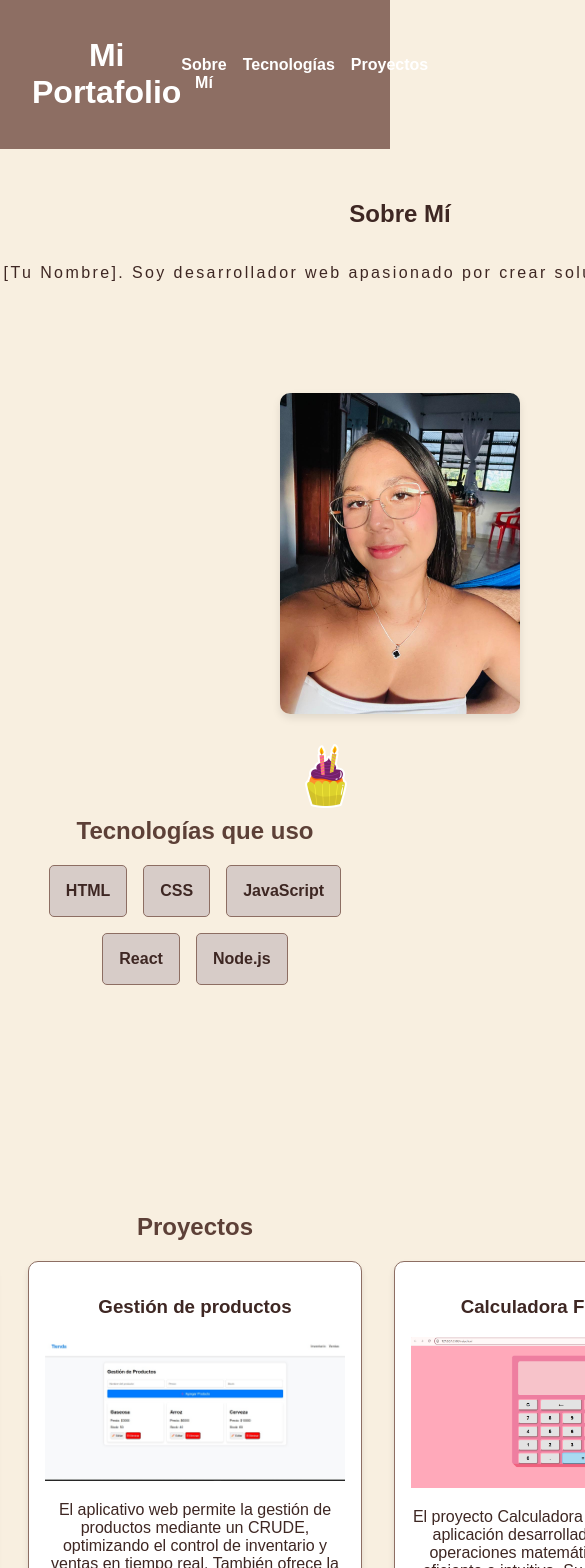
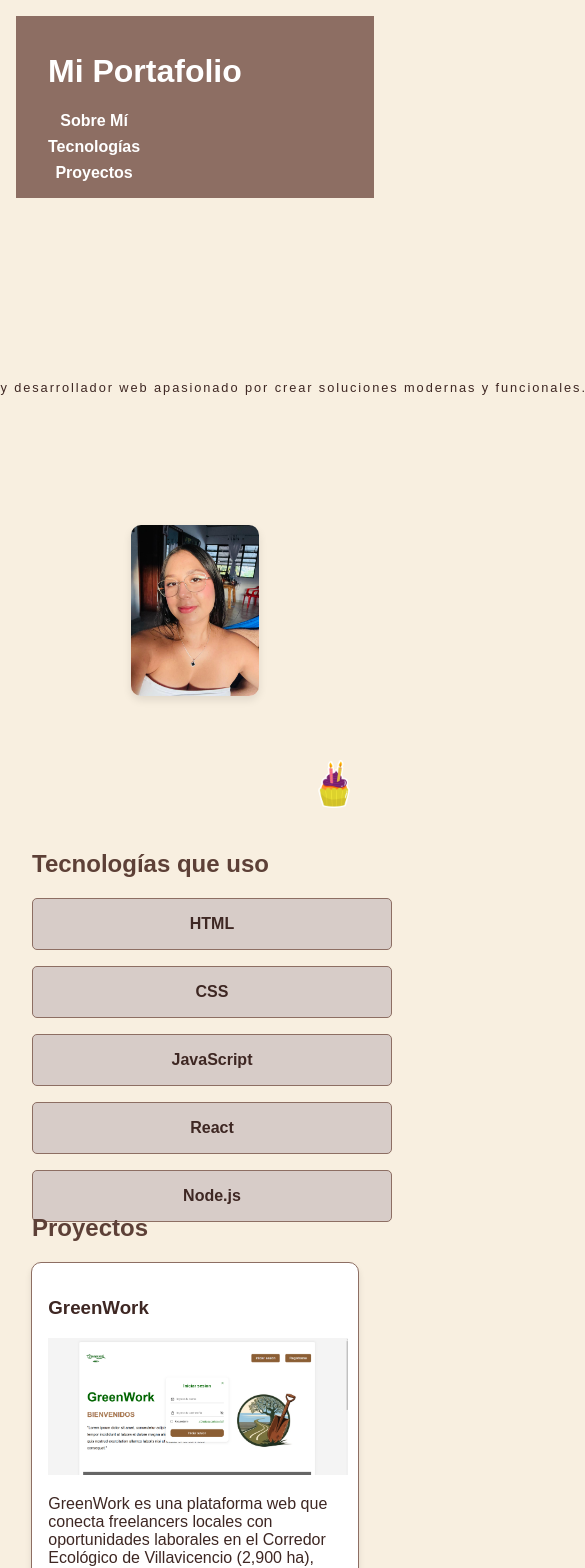
Before and after one commit to yesicablum/PortafolioBlum, a React (Vite) app: page / in a window 390 px wide. Shown: the top 1568 px of the page, 585 px wide, since content can reach past the window. Built offline with nearby package versions, Linux system fonts and the light colour scheme.

Commit message:
responsive

```diff
--- a/src/App.css
+++ b/src/App.css
@@ -202,3 +202,104 @@ footer {
   width: 4rem;
   height: auto;
 }
+
+@media (max-width: 768px) {
+  /* Ajustes generales */
+  body {
+    text-align: left; /* Quitar la alineación central si no es necesaria */
+    padding: 1rem; /* Agregar espacio alrededor */
+  }
+
+  /* Header */
+  header .container {
+    flex-direction: column; /* Coloca el logo y el menú en columnas */
+    align-items: flex-start;
+  }
+
+  nav ul {
+    flex-direction: column; /* Coloca los links en una lista vertical */
+    gap: 0.5rem;
+    align-items: flex-start;
+  }
+
+  /* Secciones */
+  .section {
+    padding: 2rem 1rem; /* Reduce el padding para pantallas más pequeñas */
+  }
+
+  .technologies {
+    flex-direction: column; /* Coloca las tecnologías en una columna */
+    gap: 1rem;
+    align-items: center;
+  }
+
+  .tech {
+    width: 100%; /* Haz que ocupen todo el ancho */
+    text-align: center; /* Alinear texto al centro */
+  }
+
+  /* Proyectos */
+  .projects {
+    flex-direction: column; /* Coloca los proyectos en una columna */
+    gap: 1rem;
+    align-items: center;
+  }
+
+  .project-card {
+    width: 90%; /* Ajusta el ancho a casi toda la pantalla */
+  }
+
+  /* Formulario */
+  form {
+    width: 100%; /* Ocupa todo el ancho disponible */
+  }
+
+  /* Imagen de Perfil */
+  .perfil {
+    flex-direction: column; /* Cambia a columna en dispositivos móviles */
+    padding: 0; /* Reduce márgenes */
+    gap: 2rem; /* Ajusta el espaciado */
+  }
+
+  .image-container img {
+    width: 10rem; /* Reduce el tamaño de la imagen */
+  }
+
+  /* Tipo de escritura */
+  .typewriter p {
+    font-size: 0.8rem; /* Ajusta el tamaño del texto */
+  }
+
+  /* Botón de Scroll */
+  .boton-scroll img {
+    width: 3rem; /* Reduce el tamaño del botón */
+  }
+}
+
+
+@media (max-width: 480px) {
+  /* Header */
+  header {
+    text-align: center; /* Centrar texto en pantallas muy pequeñas */
+  }
+
+  nav ul {
+    align-items: center; /* Centra los enlaces */
+  }
+
+  /* Imagen de perfil */
+  .image-container img {
+    width: 8rem; /* Haz la imagen más pequeña */
+  }
+
+  /* Texto tipo "Sobre mí" */
+  .Perfil-content {
+    padding: 0 1rem; /* Reduce padding en los textos */
+  }
+
+  /* Botón Hoja de Vida */
+  .cv-button {
+    padding: 0.5rem 1rem; /* Reduce el tamaño del botón */
+    font-size: 0.8rem; /* Ajusta el tamaño del texto del botón */
+  }
+}
```
